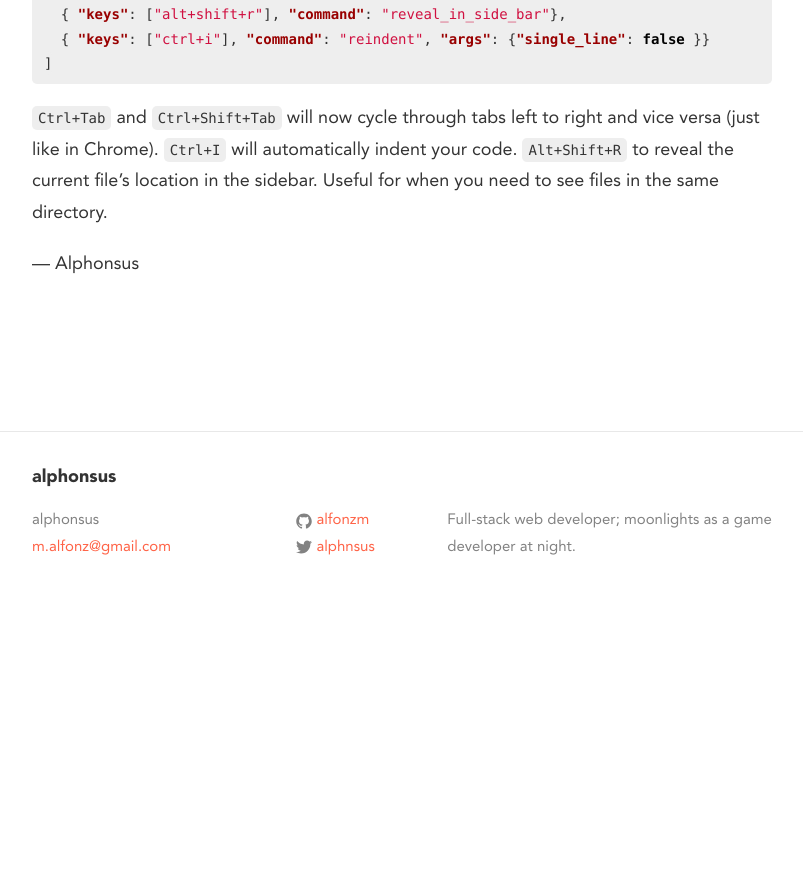
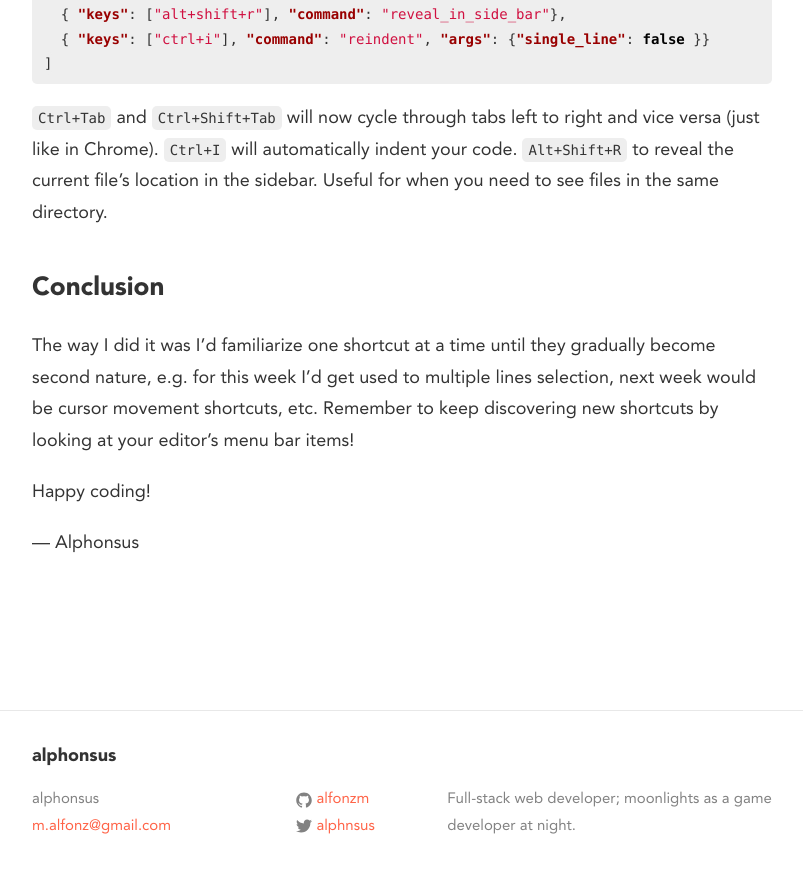
Before and after one commit to alphonsus/alphonsus, a Jekyll site: the page built from _posts/2016-10-28-coding-like-a-ninja.md, in a window 1280 px wide and 900 px high, scrolled down 3635 px. Shown: the top 873 px of the window, without its empty margins (238-1041 px from the left). Built offline with Jekyll 4.4.1, drawn with Linux system fonts in a browser that asks for light colours; nearby versions of some CDN libraries; comment, search, counter and statistics services are not loaded; before the commit the page ends 4256 px from its top, so only the background shows below that.

Commit message:
Update coding like a ninja blog post

```diff
--- a/_posts/2016-10-28-coding-ninja.md
+++ b/_posts/2016-10-28-coding-like-a-ninja.md
@@ -70,4 +70,10 @@ Time for some key bindings! Open up Key Bindings - User file and add the followi
 `Ctrl+I` will automatically indent your code.
 `Alt+Shift+R` to reveal the current file's location in the sidebar. Useful for when you need to see files in the same directory.
 
+### Conclusion
+
+The way I did it was I'd familiarize one shortcut at a time until they gradually become second nature, e.g. for this week I'd get used to multiple lines selection, next week would be cursor movement shortcuts, etc. Remember to keep discovering new shortcuts by looking at your editor's menu bar items!
+
+Happy coding!
+
 — Alphonsus
```
